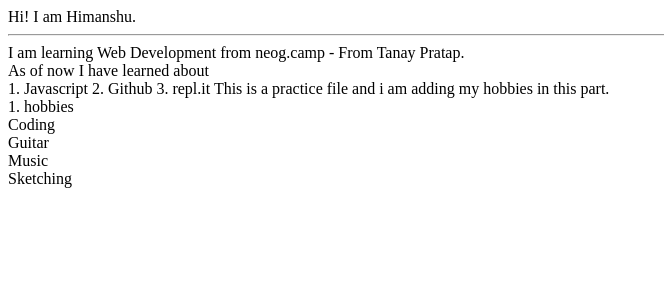
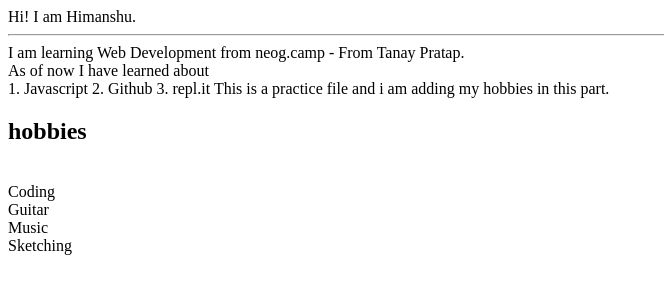
Before and after one commit to heyimanshu/himanshutripathi-site, a plain HTML site: page index.html in a window 1280 px wide. Shown: the whole page, without its empty margins (0-664 px from the left). Drawn offline with Linux system fonts and the light colour scheme.

Commit message:
Update index.html

```diff
--- a/index.html
+++ b/index.html
@@ -22,7 +22,7 @@
 
     This is a practice file and i am adding my hobbies in this part.
     <br>
-    1. hobbies
+ <h2>hobbies</h2>
     <br>
     Coding <br>
     Guitar <br>
```
